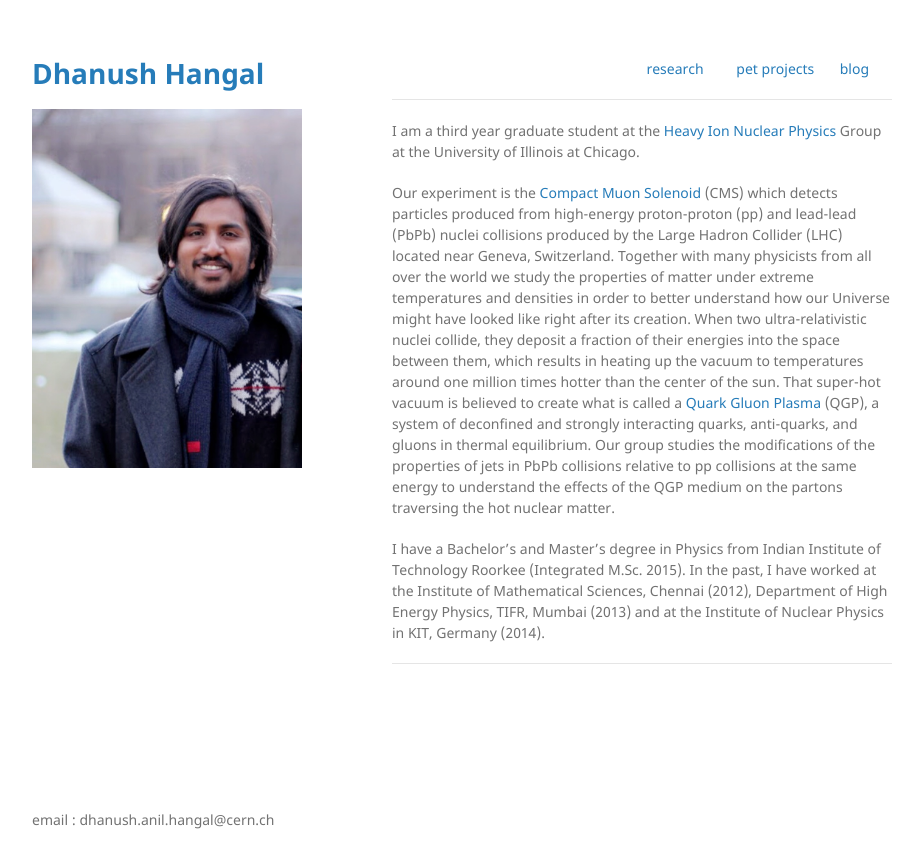
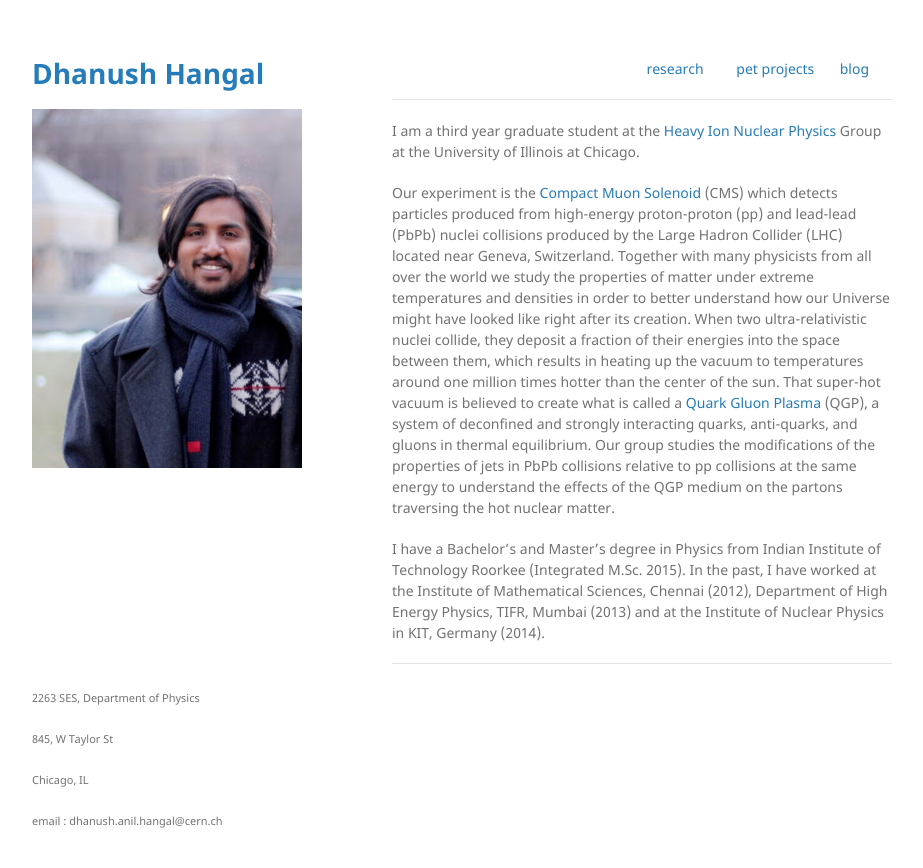
Before and after one commit to dhanushhangal/dhanushhangal.github.io, a Jekyll site: the page built from index.md, in a window 1280 px wide. Shown: the top 868 px of the page, without its empty margins (178-1101 px from the left). Built offline with Jekyll 4.4.1, drawn with Linux system fonts in a browser that asks for light colours; the repository's description, which GitHub fills in, is left out.

Commit message:
Update default.html

```diff
--- a/_layouts/default.html
+++ b/_layouts/default.html
@@ -41,7 +41,10 @@
         {% if site.github.is_project_page %}
         <p>This project is maintained by <a href="{{ site.github.owner_url }}">{{ site.github.owner_name }}</a></p>
         {% endif %}
-        <p>email : dhanush.anil.hangal@cern.ch</p>
+        <p><small>2263 SES, Department of Physics</small></p>
+        <p><small>845, W Taylor St</small></p>
+        <p><small>Chicago, IL</small></p>
+        <p><small>email : dhanush.anil.hangal@cern.ch</small></p>
       </footer>
     </div>
     <script src="{{ "/assets/js/scale.fix.js" | relative_url }}"></script>
```
